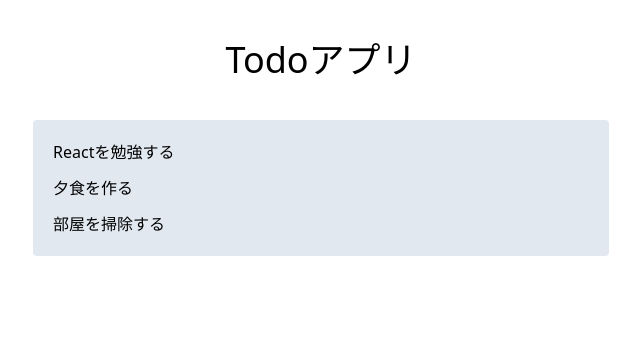
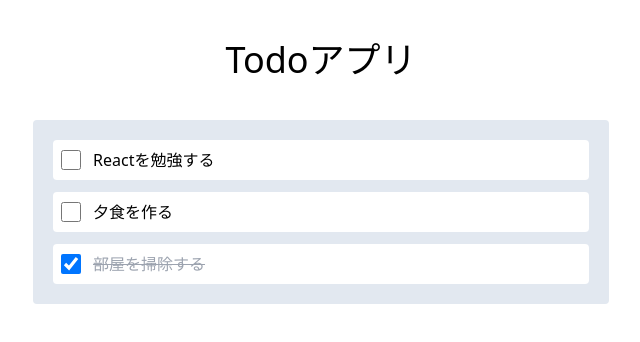
Before and after one commit to egublog/react-todo, a React (Vite) app: page / in a window 1280 px wide. Shown: the top 342 px of the page, without its empty margins (319-959 px from the left). Built offline with nearby package versions, Linux system fonts and the light colour scheme.

Commit message:
modify: チェックボックス

```diff
--- a/src/App.tsx
+++ b/src/App.tsx
@@ -1,12 +1,36 @@
+import { useState } from 'react';
+
 import { TodoList } from './components/TodoList';
+
 import { dummyTodoList } from './data/dummyTodoList';
 
 function App() {
+  const [todoList, setTodoList] = useState(dummyTodoList);
+
+  // 対象のTodoの完了を変更
+  const changeCompleted = (id: number) => {
+    // 変更前のTodoリストが引数として呼び出せる
+    setTodoList((prevTodoList) => {
+      return prevTodoList.map((todo) => {
+        // 対象のidなら、completedを変更
+        if (todo.id === id) {
+          return {
+            ...todo,
+            completed: !todo.completed,
+          };
+        }
+
+        // それ以外のtodoなら、そのまま返す
+        return todo;
+      });
+    });
+  };
+
   return (
     <main className="mx-auto mt-10 max-w-xl space-y-10">
       <h1 className="text-center text-4xl">Todoアプリ</h1>
       <div className="rounded bg-slate-200 p-5">
-        <TodoList todoList={dummyTodoList} />
+        <TodoList todoList={todoList} changeCompleted={changeCompleted} />
       </div>
     </main>
   );
--- a/src/components/TodoList.tsx
+++ b/src/components/TodoList.tsx
@@ -2,13 +2,34 @@ import { Todo } from '../types/todo';
 
 type Props = {
   todoList: Todo[];
+  changeCompleted: (id: number) => void;
 };
 
-export const TodoList = ({ todoList }: Props) => {
+export const TodoList = ({ todoList, changeCompleted }: Props) => {
   return (
     <div className="space-y-3">
       {todoList.map((todo) => (
-        <p key={todo.id}>{todo.title}</p>
+        <div
+          key={todo.id}
+          className="flex items-center gap-3 rounded bg-white p-2"
+        >
+          <label className="flex grow items-center gap-3 hover:cursor-pointer">
+            <div className="flex items-center">
+              <input
+                type="checkbox"
+                className="size-5"
+                checked={todo.completed}
+                onChange={() => changeCompleted(todo.id)}
+              />
+            </div>
+            {/* completedがtrueならクラスを適用、falseならクラスを適用しない */}
+            <span
+              className={todo.completed ? 'text-gray-400 line-through' : ''}
+            >
+              {todo.title}
+            </span>
+          </label>
+        </div>
       ))}
     </div>
   );
```
